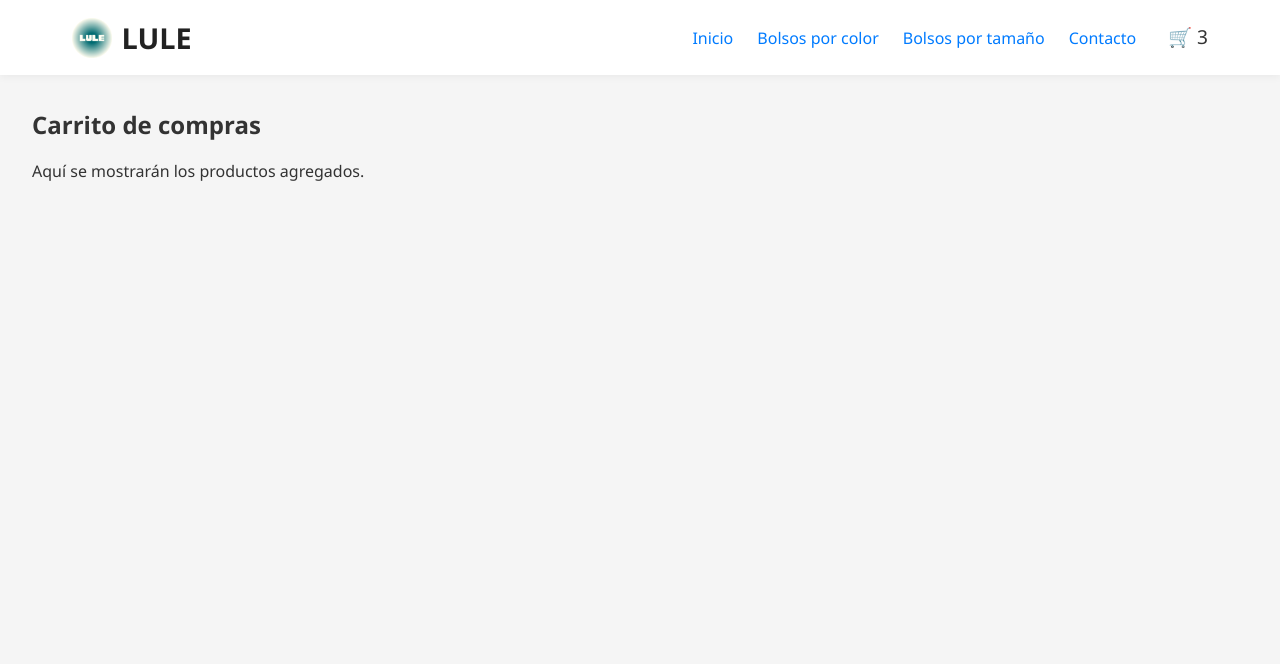
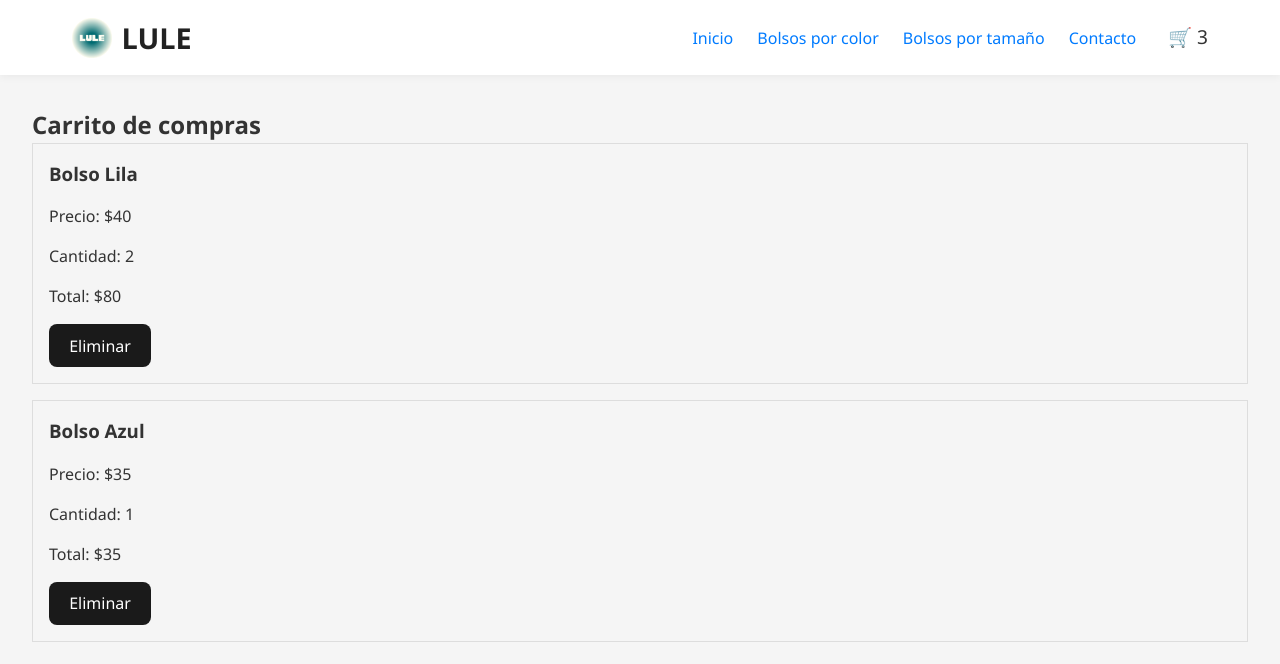
Before and after one commit to CNarvaezPeralta/ProyectoFinalReact-Narvaez, a React (Vite) app: page /cart in a window 1280 px wide. Shown: the top 664 px of the page. Built offline with nearby package versions, Linux system fonts and the light colour scheme.

Commit message:
Crear CartContext

```diff
--- a/src/components/Cart.jsx
+++ b/src/components/Cart.jsx
@@ -1,9 +1,23 @@
+import CartItem from './CartItem';
+
 function Cart() {
+    // 🧪 Productos simulados (más adelante se reemplazan por el context)
+    const productosEnCarrito = [
+        { id: 1, nombre: 'Bolso Lila', precio: 40, cantidad: 2 },
+        { id: 2, nombre: 'Bolso Azul', precio: 35, cantidad: 1 },
+    ];
+
+    // 🧪 Simulamos función para eliminar producto
+    const eliminarProducto = (id) => {
+        alert(`Eliminar producto con id: ${id}`);
+    };
+
     return (
         <div style={{ padding: '2rem' }}>
             <h2>Carrito de compras</h2>
-            <p>Aquí se mostrarán los productos agregados.</p>
-            {/* Más adelante: mostrar lista de productos, totales, botón de finalizar compra */}
+            {productosEnCarrito.map((item) => (
+                <CartItem key={item.id} item={item} onRemove={eliminarProducto} />
+            ))}
         </div>
     );
 }
--- /dev/null
+++ b/src/components/CartItem.jsx
@@ -0,0 +1,13 @@
+function CartItem({ item, onRemove }) {
+    return (
+        <div style={{ border: '1px solid #ddd', padding: '1rem', marginBottom: '1rem' }}>
+            <h3>{item.nombre}</h3>
+            <p>Precio: ${item.precio}</p>
+            <p>Cantidad: {item.cantidad}</p>
+            <p>Total: ${item.precio * item.cantidad}</p>
+            <button onClick={() => onRemove(item.id)}>Eliminar</button>
+        </div>
+    );
+}
+
+export default CartItem;
--- /dev/null
+++ b/src/context/CartContext.jsx
@@ -0,0 +1,56 @@
+import { createContext, useState } from 'react';
+
+// 1. Creamos el contexto
+const CartContext = createContext();
+
+
+
+// 3. Componente proveedor
+export function CartProvider({ children }) {
+    const [cart, setCart] = useState([]);
+
+    // Agregar producto
+    const addItem = (item, cantidad) => {
+        const itemExistente = cart.find(prod => prod.id === item.id);
+
+        if (itemExistente) {
+            const cartActualizado = cart.map(prod =>
+                prod.id === item.id ? { ...prod, cantidad: prod.cantidad + cantidad } : prod
+            );
+            setCart(cartActualizado);
+        } else {
+            setCart([...cart, { ...item, cantidad }]);
+        }
+    };
+
+    // Eliminar producto
+    const removeItem = (id) => {
+        setCart(cart.filter(item => item.id !== id));
+    };
+
+    // Vaciar carrito
+    const clearCart = () => {
+        setCart([]);
+    };
+
+    // Total de productos
+    const cartQuantity = cart.reduce((acc, item) => acc + item.cantidad, 0);
+
+    // Total a pagar
+    const cartTotal = cart.reduce((acc, item) => acc + item.precio * item.cantidad, 0);
+
+    return (
+        <CartContext.Provider
+            value={{
+                cart,
+                addItem,
+                removeItem,
+                clearCart,
+                cartQuantity,
+                cartTotal
+            }}
+        >
+            {children}
+        </CartContext.Provider>
+    );
+}
--- /dev/null
+++ b/src/context/useCart.js
@@ -0,0 +1,4 @@
+import { useContext } from 'react';
+import { CartContext } from './CartContext';
+
+export const useCart = () => useContext(CartContext);
```
Also changed, not shown: src/App.jsx (+6 -2 lines).
